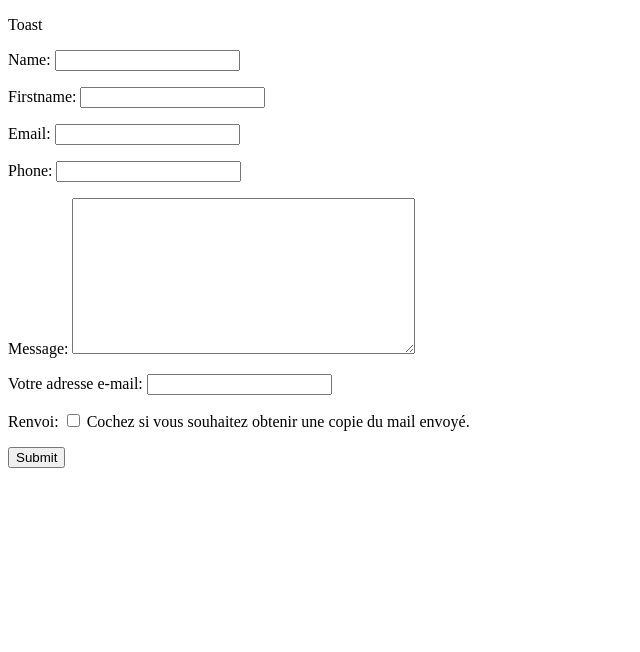
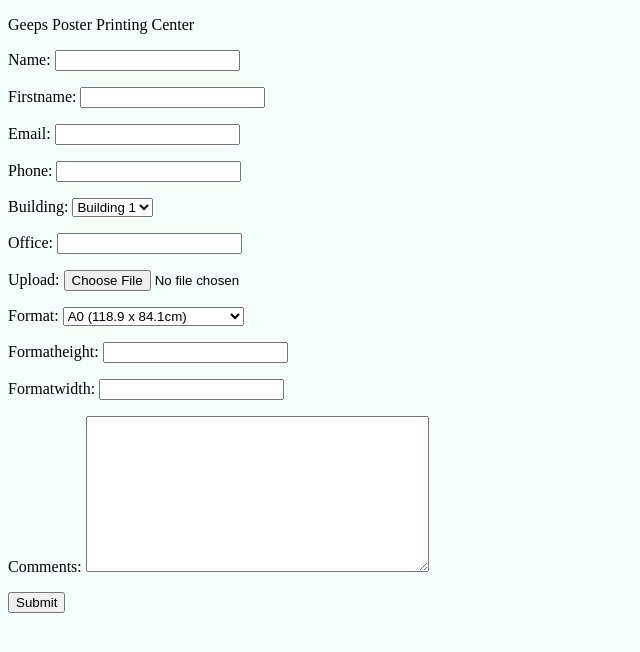
Before and after one commit to BenjaminBoutrois/gppc, a Django app: page /forms/test in a window 1280 px wide. Shown: the top 652 px of the page, without its empty margins (0-640 px from the left). Run offline with Django 3.2, Linux system fonts and the light colour scheme.

Commit message:
Ajout CSS

```diff
--- /dev/null
+++ b/forms/choices.py
@@ -0,0 +1,12 @@
+BUILDING_CHOICES = (
+                     (1, "Building 1"),
+                     (2, "Building 2"),
+                     (3, "Building 3"),
+                     (4, "Building 4")
+                 )
+
+FORMAT_CHOICES = (
+                      (1, "A0 (118.9 x 84.1cm)"),
+                      (2, "A0+ oversize (129 x 91cm)"),
+                      (3, "Other format")
+                  )
--- a/forms/form.py
+++ b/forms/form.py
@@ -1,10 +1,15 @@
 from django import forms
+from .choices import *
 
 class ContactForm(forms.Form):
-    name = forms.CharField(max_length=100)
-    firstname = forms.CharField(max_length=100)
-    email = forms.CharField(max_length=100)
-    phone = forms.CharField(max_length=100)
-    message = forms.CharField(widget=forms.Textarea)
-    envoyeur = forms.EmailField(label="Votre adresse e-mail")
-    renvoi = forms.BooleanField(help_text="Cochez si vous souhaitez obtenir une copie du mail envoyé.", required=False)
+    name = forms.CharField(max_length = 100)
+    firstname = forms.CharField(max_length = 100)
+    email = forms.CharField(max_length = 100)
+    phone = forms.CharField(max_length = 100)
+    building = forms.ChoiceField(choices=BUILDING_CHOICES)
+    office = forms.CharField(max_length = 100)
+    upload = forms.FileField()
+    format = forms.ChoiceField(choices=FORMAT_CHOICES)
+    formatHeight = forms.CharField(max_length = 100)
+    formatWidth = forms.CharField(max_length = 100)
+    comments = forms.CharField(widget = forms.Textarea)
--- /dev/null
+++ b/forms/static/css/style.css
@@ -0,0 +1,3 @@
+body{
+    background-color: mintcream;
+}
--- a/forms/templates/forms/gppc-form.html
+++ b/forms/templates/forms/gppc-form.html
@@ -2,10 +2,12 @@
 <html lang="en">
 <head>
     <meta charset="UTF-8">
+    {% load static %}
+    <link rel="stylesheet" href="{% static "css/style.css" %}">
     <title>Geeps Poster Printing Center</title>
 </head>
 <body>
-    <p>Toast</p>
+    <p>Geeps Poster Printing Center</p>
     <form action="" method="post">
     {% csrf_token %}
     {{ form.as_p }}
```
